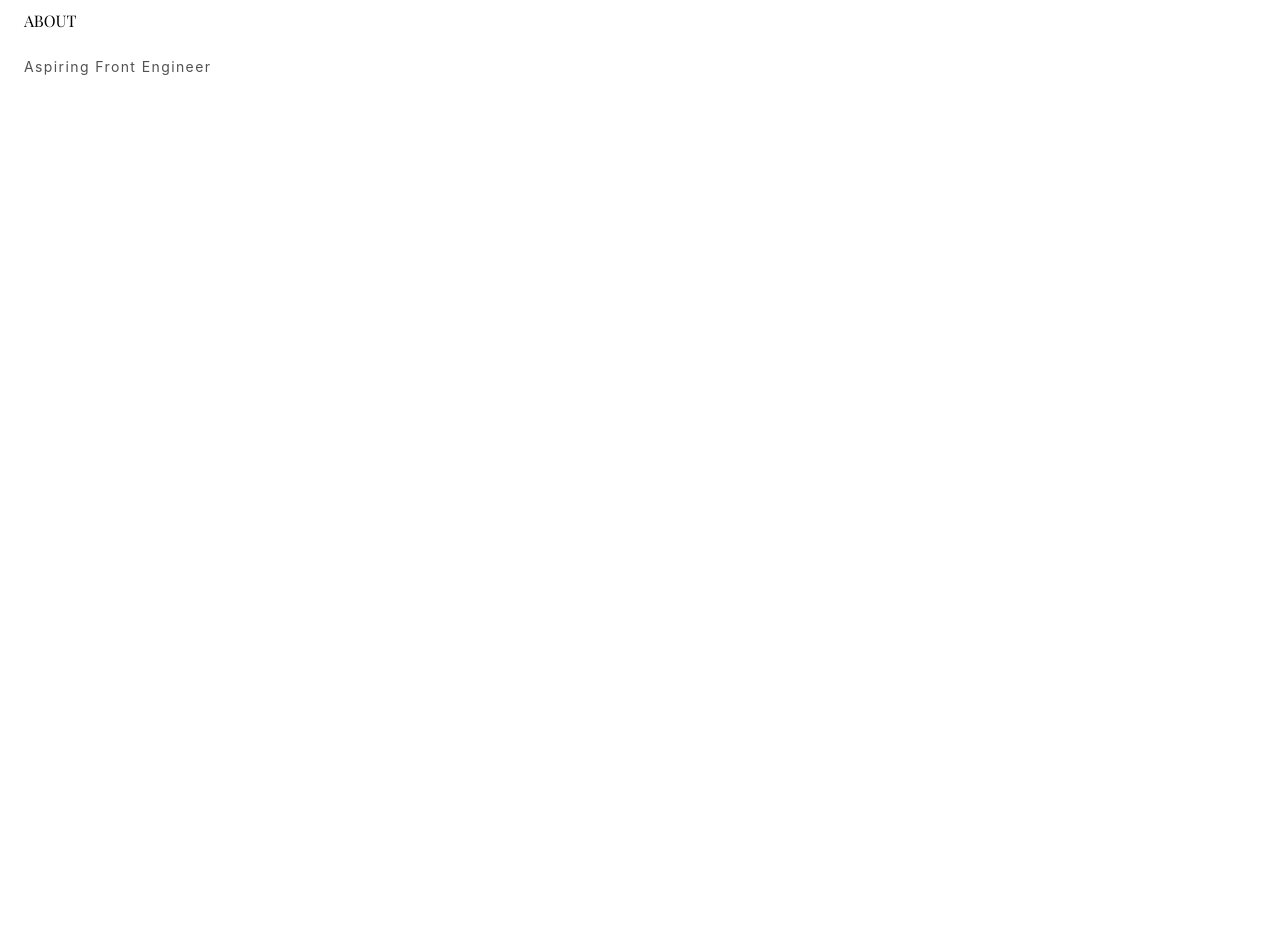
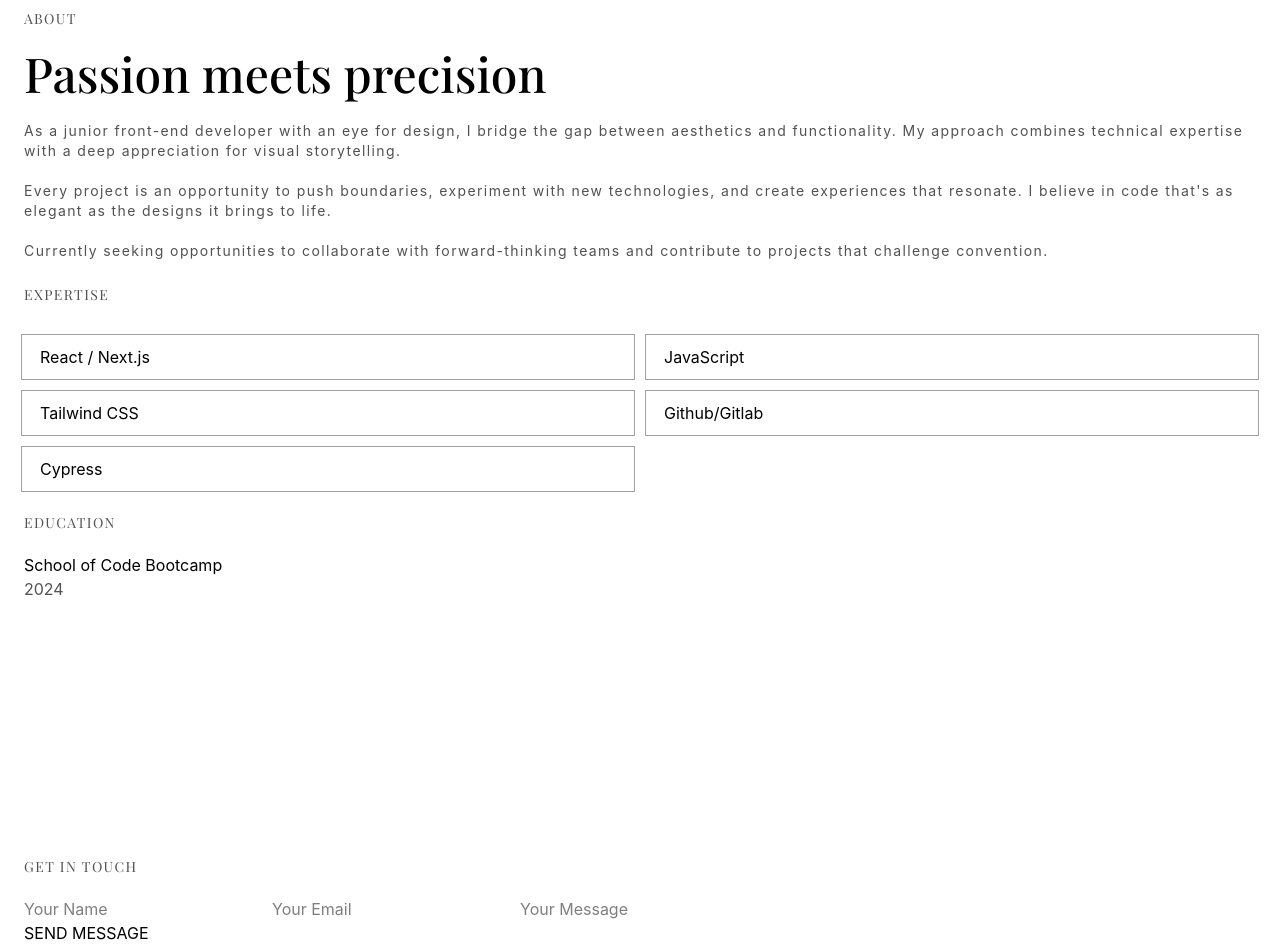
Before and after one commit to dne15/my-portfolio, a React (Vite) app in the folder my-portfolio/: page / in a window 1280 px wide. Shown: the part 1580-2532 px from the top of the page. Before the commit the page ends 1785 px from the top, so only its background shows below. Built offline with nearby package versions, Linux system fonts and the light colour scheme.

Commit message:
All pages added

```diff
--- a/my-portfolio/src/App.jsx
+++ b/my-portfolio/src/App.jsx
@@ -2,6 +2,7 @@ import Navbar from './components/Navbar'
 import Hero from './components/Hero'
 import Projects from './components/Projects'
 import About from './components/About'
+import Contact from './components/Contact'
 
 
 function App() {
@@ -11,6 +12,7 @@ function App() {
       <Hero />
       <Projects />
       <About />
+      <Contact />
     </div>
   )
 }
--- a/my-portfolio/src/components/About.jsx
+++ b/my-portfolio/src/components/About.jsx
@@ -1,13 +1,39 @@
 function About() {
+
+    const skillClass = "inline-block outline outline-1 outline-offset-2 outline-neutral-400 px-4 py-2"
+
     return (
-        <section id="projects" className="py-20 lg:py-32">
+
+        <section id="about" className="py-20 lg:py-32">
             <div className="text-left px-6 bg-gray">
-                <h1 className=" racking-tight mb-6">
-                    ABOUT
-                </h1>
+                <h2 className="text-sm tracking-widest mb-5 text-neutral-600">ABOUT</h2>
+                <h3 className="text-5xl mb-6 font-medium">Passion meets precision</h3>
+
                 <p className="text-sm tracking-widest text-neutral-600">
-                    Aspiring Front Engineer
+                    As a junior front-end developer with an eye for design, I bridge the gap between aesthetics and functionality. My approach combines technical expertise with a deep appreciation for visual storytelling.< br/>< br/>
+
+                    Every project is an opportunity to push boundaries, experiment with new technologies, and create experiences that resonate. I believe in code that's as elegant as the designs it brings to life.< br/>< br/>
+
+                    Currently seeking opportunities to collaborate with forward-thinking teams and contribute to projects that challenge convention.
                 </p>
+                {/*  image goes here  */}
+                <br/>
+                <h2 className="text-sm tracking-widest mb-8 text-neutral-600">EXPERTISE</h2>
+                <ul className="grid grid-cols-2 gap-4">
+
+                    <li className={skillClass}>React / Next.js</li>
+                    <li  className={skillClass}> JavaScript</li>
+                    <li className={skillClass}>Tailwind CSS</li>
+                    <li className={skillClass}>Github/Gitlab</li>
+                    <li className={skillClass}>Cypress</li>
+                </ul>
+                <br />
+                <h2 className="text-sm tracking-widest mb-5 text-neutral-600">EDUCATION</h2>
+                <p>
+                    School of Code Bootcamp
+                </p>
+                <p className="text-neutral-600">2024</p>
+
             </div>
         </section>
     )
--- a/my-portfolio/src/components/Contact.jsx
+++ b/my-portfolio/src/components/Contact.jsx
@@ -0,0 +1,34 @@
+import { useState } from "react"
+
+function Contact(){
+    const [formData, setFormData] = useState ({ name: '', email: '', message: ''})
+
+    function handleChange(e) {
+        setFormData({ ...formData, [e.target.name]: e.target.value })
+    }
+
+    function handleSubmit(e) {
+        e.preventDefault()
+        console.log('Form Submitted', formData)
+    }
+
+    return (
+
+        <section id="contact" className="py-20 lg:py-32">
+            <div className="text-left px-6 bg-gray">
+            <h2 className="text-sm tracking-widest mb-5 text-neutral-600">GET IN TOUCH</h2>
+
+            <form onSubmit={handleSubmit}>
+
+                <input name="name" value={formData.name} onChange={handleChange} placeholder="Your Name" />
+                <input name="name" value={formData.email} onChange={handleChange} placeholder="Your Email" />
+                <input name="name" value={formData.message} onChange={handleChange} placeholder="Your Message" />
+                <br />
+                <button type="submit" className="flex items-center justify-center">SEND MESSAGE</button>
+            </form>
+            </div>
+        </section>
+    )
+}
+
+export default Contact
```
